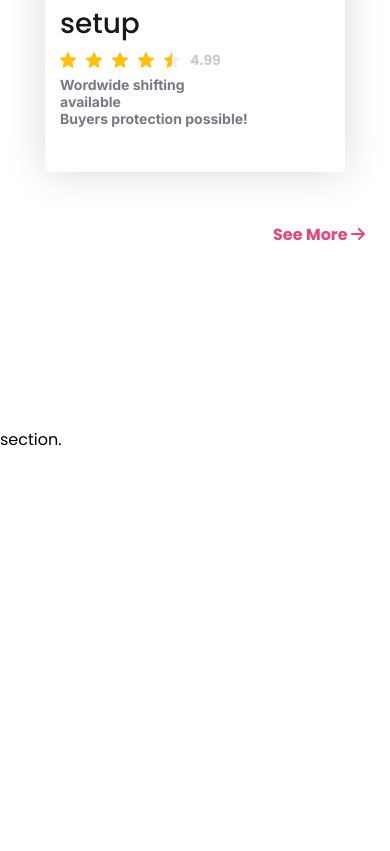
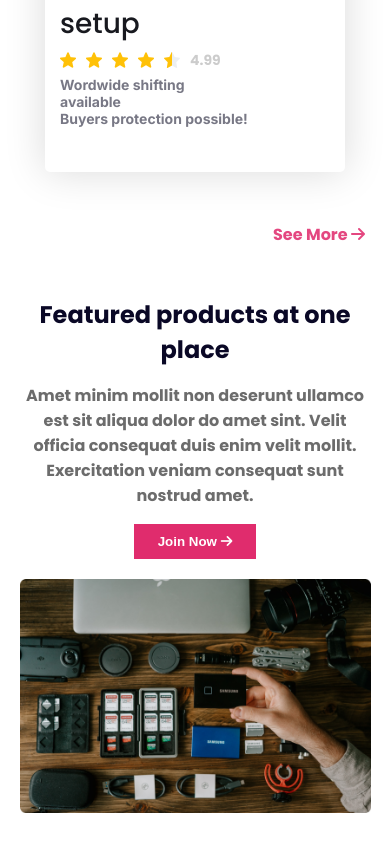
Before and after one commit to samibyte/ph-influencer-gear, a plain HTML site: page index.html in a window 390 px wide. Shown: the part 5417-6268 px from the top of the page. Before the commit the page ends 5869 px from the top, so only its background shows below. Drawn offline with Linux system fonts and the light colour scheme.

Commit message:
add join now section with responsive

```diff
--- a/index.html
+++ b/index.html
@@ -227,7 +227,18 @@
       </div>
       <a href="" class="see-more">See More <i class="fa-solid fa-arrow-right"></i></a>
     </section>
-    section.
+    <section class="join-now-banner">
+      <img src="images/gear.png" alt="" class="join-now-img">
+      <div class="join-now-text">
+        <h4 class="join-now-title">Featured products at one place</h4>
+        <p class="join-now-subtext">
+          Amet minim mollit non deserunt ullamco est sit aliqua dolor do amet sint. Velit officia consequat duis enim velit mollit. Exercitation veniam consequat sunt nostrud amet.
+        </p>
+        <button class="join-now-btn btn-primary">Join Now
+          <i class="fa-solid fa-arrow-right"></i>
+        </button>
+      </div>
+    </section>
   </main>
   <footer class="footer">
 
--- a/styles/landing.css
+++ b/styles/landing.css
@@ -187,6 +187,30 @@ body {
   text-decoration: none;
 }
 
+/* join now section styles */
+.join-now-banner {
+  display: flex;
+  align-items: center;
+  gap: 100px;
+  width: 90%;
+  margin: 0 auto 100px;
+}
+
+.join-now-title {
+  font-size: 2.5rem;
+  font-weight: 700;
+  color: rgba(10, 8, 38, 1);
+  margin-bottom: 16px;
+}
+.join-now-subtext {
+  width: 55%;
+  font-weight: 700;
+  color: rgba(108, 108, 108, 1);
+  margin-bottom: 16px;
+}
+.join-now-btn {
+  border-radius: 0;
+}
 
 
 /* resonsive styles */
@@ -205,14 +229,15 @@ body {
     align-items: center;
   }
 
-  .banner {
+  .banner,
+  .join-now-banner {
     flex-direction: column-reverse;
     gap: 20px;
     margin-bottom: 50px;
   }
 
   .banner-text,
-  .banner-img-container {
+  .banner-img-container{
     width: 100%;
     margin: 0 auto;
     text-align: center;
@@ -226,6 +251,9 @@ body {
   }
   .brand-logo {
     width: 20%;
+  }
+  .popular-collection {
+    margin-bottom: 50px;
   }
 
   .product-card-container {
@@ -246,4 +274,15 @@ body {
   .see-more {
     margin-left: 70%;
   }
+
+  .join-now-text,
+  .join-now-title,
+  .join-now-subtext,
+  .join-now-img {
+    width: 100%;
+    text-align: center;
+  }
+  .join-now-title {
+    font-size: 24px;
+  }
 }
```
